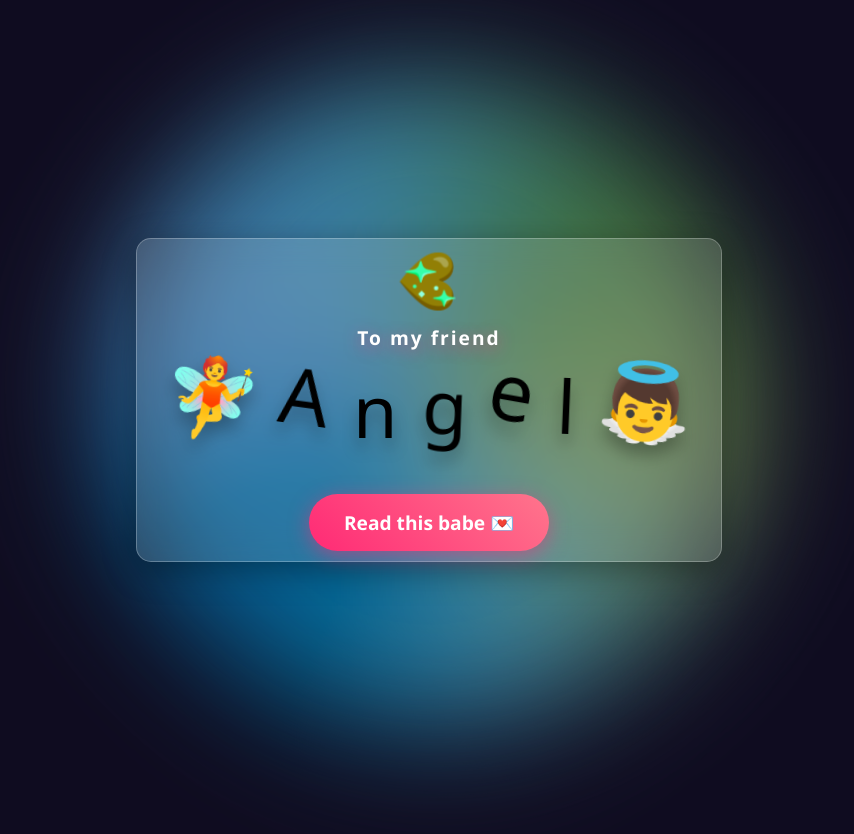
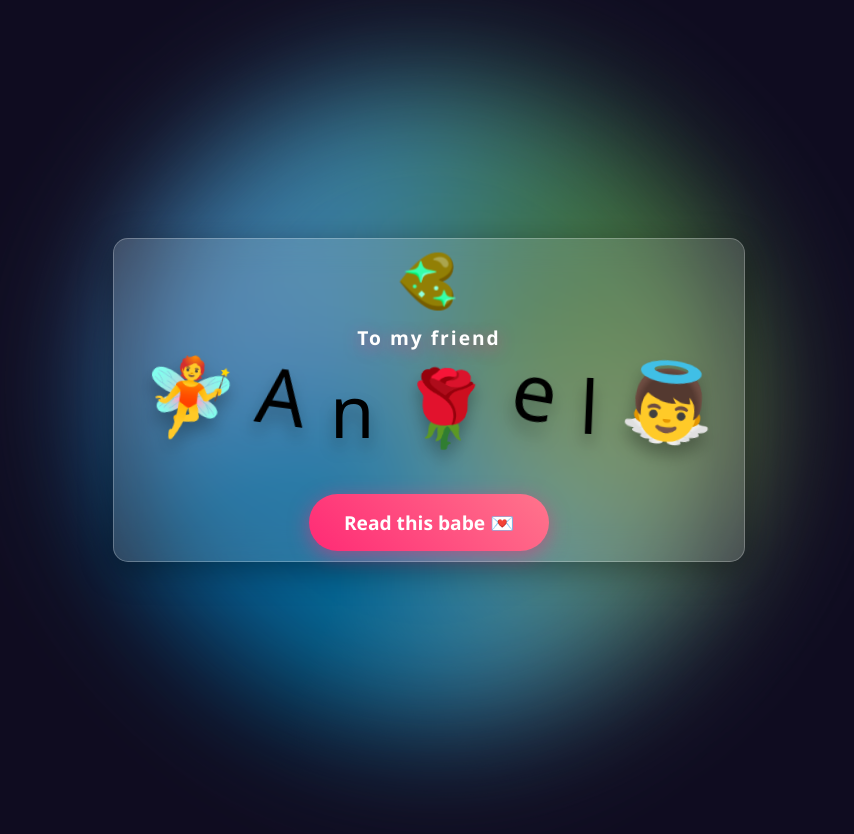
Before and after one commit to joram-afk/mi-angel, a plain HTML site: page index.html in a window 1280 px wide. Shown: the whole page, without its empty margins (211-1065 px from the left). Drawn offline with Linux system fonts and the light colour scheme.

Commit message:
Fix flower emoji in index.html
Updated flower span to use a rose emoji.

```diff
--- a/index.html
+++ b/index.html
@@ -21,7 +21,7 @@
             <span class="flower" style="--delay: 0s;">🧚</span>
             <span class="flower" style="--delay: 1s;">A</span>
             <span class="flower" style="--delay: 2s;">n</span>
-            <span class="flower" style="--delay: 1.5s;">g</span>
+            <span class="flower" style="--delay: 1.5s;">🌹</span>
             <span class="flower" style="--delay: 0.5s;">e</span>
             <span class="flower" style="--delay: 2.5s;">l</span>
             <span class="flower" style="--delay: 1.2s;">👼</span>
```
